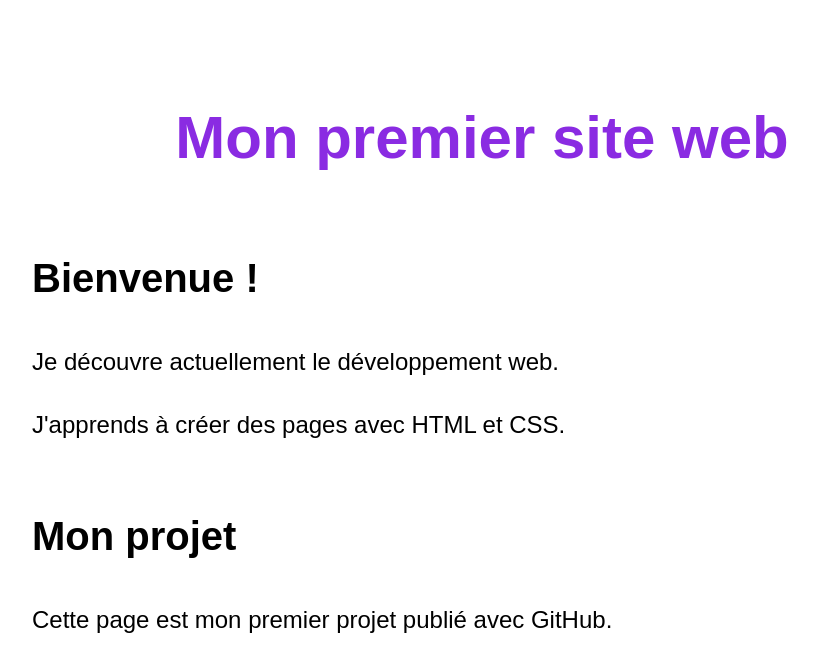
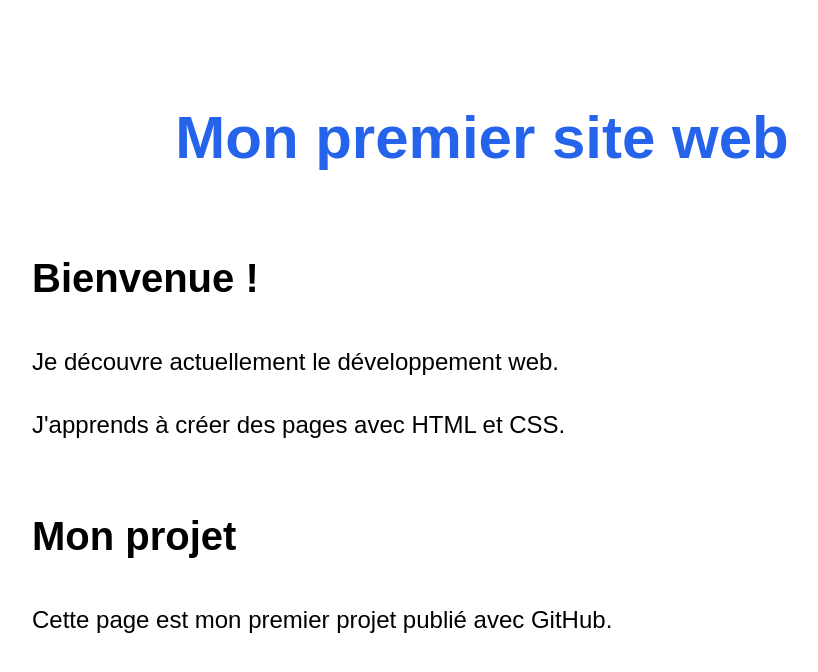
Before and after one commit to ThomasProfesseurCiel2026/premier-site, a plain HTML site: page index.html in a window 1280 px wide. Shown: the whole page, without its empty margins (158-976 px from the left). Drawn offline with Linux system fonts and the light colour scheme.

Commit message:
Erratum color

```diff
--- a/style.css
+++ b/style.css
@@ -11,7 +11,7 @@ body {
 h1 {
     font-size: 60px;
     text-align: center;
-    color: blueviolet;
+    color: #2563eb;
 }
 
 h2 {
```
